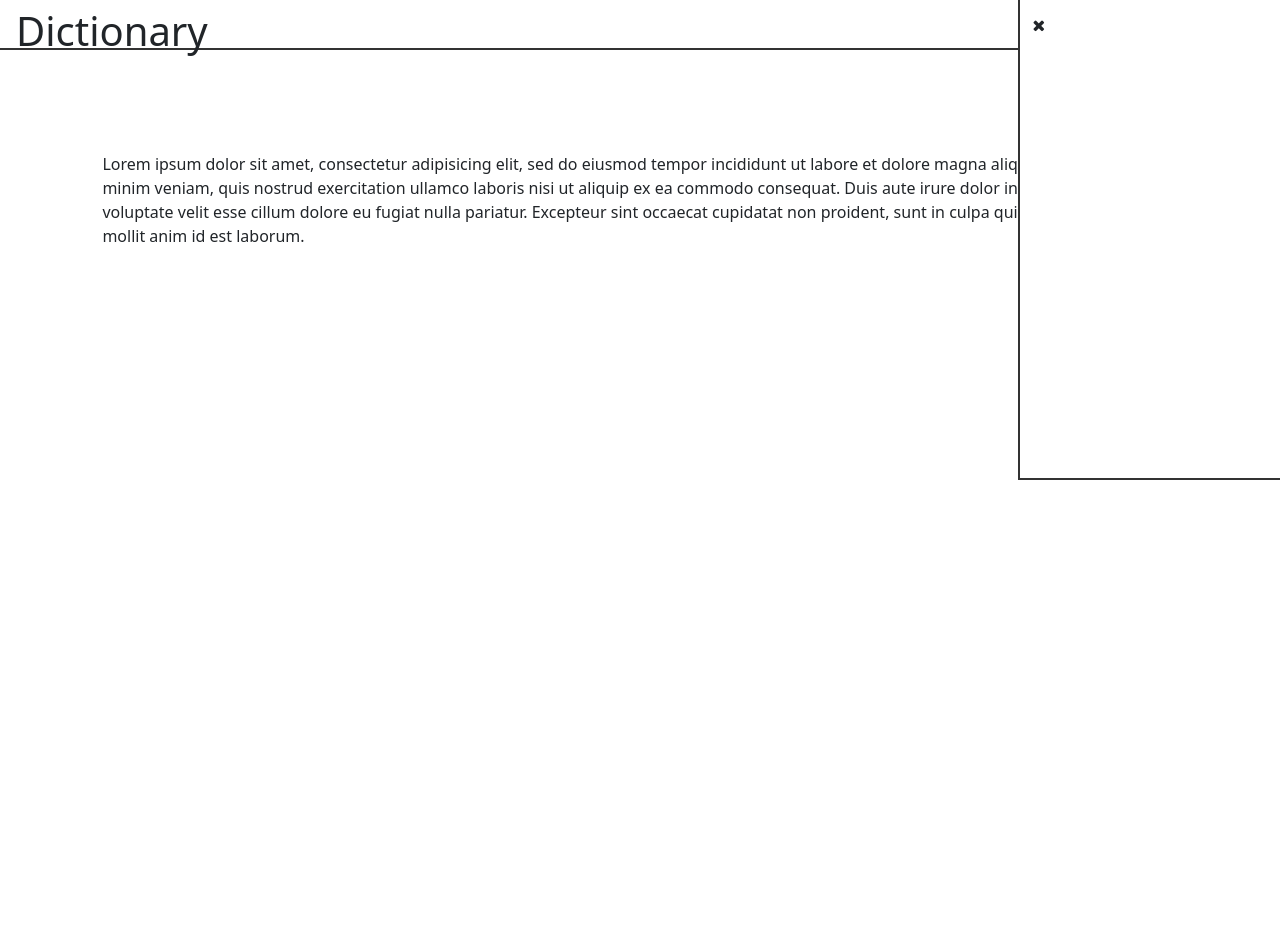
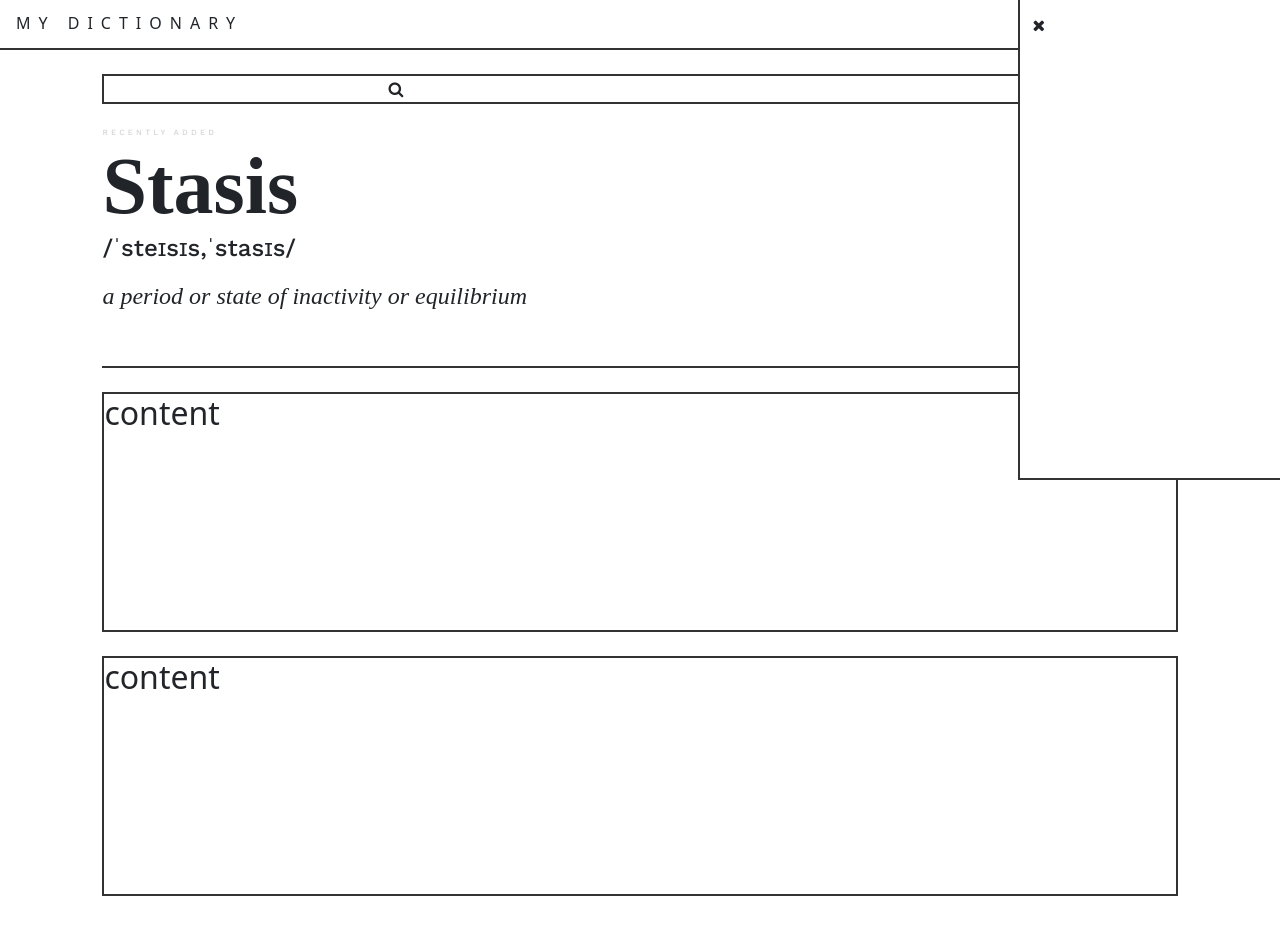
Before and after one commit to ranemagno/mobile-dictionary, a plain HTML site: page index.html in a window 1280 px wide. Before the commit the page ends 800 px from the top, so only its background shows below. Drawn offline with nearby package versions, Linux system fonts and the light colour scheme; a web font is replaced by a local one.

Commit message:
v2 issues with z-index

```diff
--- /dev/null
+++ b/css/styles.css
@@ -0,0 +1,114 @@
+body {
+  padding-top: 50px;
+  margin: 0 8% 8% 8%;
+}
+p, h1, h2, h3 {
+  margin: 0;
+  padding: 0;
+}
+nav {
+  border-bottom: 2px solid #333;
+  position: fixed;
+  top: 0;
+  left: 0;
+  width: 100%;
+  height: 50px;
+  z-index: 88;
+}
+/* css multi selector */
+nav .fa-bars {
+  position: fixed;
+  top: 1rem;
+  right: 1rem;
+  font-size: 1rem;
+}
+nav h1 {
+  font-size: 1rem;
+  padding: .85rem 0 0 1rem;
+  text-transform: uppercase;
+  letter-spacing: .5rem;
+}
+.mobile-menu {
+  background-color: white;
+  border: 2px solid #333;
+  border-style: none none solid solid;
+  z-index: 99;
+  position: fixed;
+  top: 0;
+  right: -60vh;
+  width: 58vw;
+  height: 60vh;
+  padding: 13px;
+  /* display: none; */
+
+/* css animations */
+  transition-property: right;
+  transition-duration: 1s;
+  transition-timing-function: ease-in-out;
+}
+.mobile-menu p  {
+  text-align: center;
+  font-weight: 500;
+  font-family: 'Work Sans', sans-serif;
+}
+.fa-times {
+  font-size: 1rem;
+}
+.on-screen {
+  right: 0;
+}
+
+.home-cards {
+  position: relative;
+                                  /* z-index: 9; */
+  margin-top: 3vh;
+}
+
+/* start of search bar */
+#searchBar {
+  border: none;
+  width: 35vh;
+  position: relative;
+                                    /* z-index: 2; */
+}
+.search-bar {
+  border: 2px solid #333;
+}
+.search-bar.fa-search {
+  float: right;
+}
+.recently-added {
+  height: 30vh;
+  border: 2px solid #333;
+  border-style: none none solid none;
+}
+.recently-added h1 {
+  font-family: 'Shippori Mincho B1', serif;
+  font-size: 5rem;
+  font-weight: 600;
+}
+.recently-added h3 {
+  font-size: .5rem;
+  color: rgb(212, 212, 212);
+  font-family: 'Work Sans', sans-serif;
+  letter-spacing: .2rem;
+}
+.recently-added h2 {
+  font-family: 'Work Sans', sans-serif;
+  font-size: 1.5rem;
+  font-weight: 500;
+}
+.recently-added p {
+  font-size: 1.5rem;
+  font-style: italic;
+  font-weight: 400;
+  font-family: 'Shippori Mincho B1', serif;
+  margin-top: 2vh;
+}
+
+
+
+.mockup-box {
+  height: 30vh;
+  border: 2px solid #333;
+}
--- a/index.html
+++ b/index.html
@@ -1,88 +1,65 @@
 <!DOCTYPE html>
 <html lang="en">
+
+<!-- v2
+    issues - content is coming infront of the top navigation, z-index commented out -->
+
+
 <head>
   <meta charset="UTF-8">
   <meta name="viewport" content="width=device-width, initial-scale=1.0">
   <meta http-equiv="X-UA-Compatible" content="ie=edge">
   <link href="https://cdn.jsdelivr.net/npm/bootstrap@5.0.0-beta2/dist/css/bootstrap.min.css" rel="stylesheet" integrity="sha384-BmbxuPwQa2lc/FVzBcNJ7UAyJxM6wuqIj61tLrc4wSX0szH/Ev+nYRRuWlolflfl" crossorigin="anonymous">
+  <link rel="stylesheet" href="css/styles.css">
   <link rel="stylesheet" href="css/font-awesome.min.css">
-  <title>Custom Mobile Css Menu</title>
+  <link rel="preconnect" href="https://fonts.gstatic.com">
+  <link href="https://fonts.googleapis.com/css2?family=Shippori+Mincho+B1:wght@400;600&family=Work+Sans:wght@400;500&display=swap" rel="stylesheet">
+<title>Custom Mobile Css Menu</title>
+</head>
 
-  <style>
-    body {
-      padding-top: 50px;
-    }
-    nav {
-      border-bottom: 2px solid #333;
-      position: fixed;
-      top: 0;
-      left: 0;
-      width: 100%;
-      height: 50px;
-    }
-    /* css multi selector */
-    nav .fa-bars {
-      position: fixed;
-      top: 1rem;
-      right: 1rem;
-      font-size: 1rem;
-    }
-    nav h1 {
-      padding: .44rem 0 0 1rem;
-    }
-    .mobile-menu {
-      background-color: white;
-      border: 2px solid #333;
-      border-style: none none solid solid;
-      z-index: 10;
-      position: fixed;
-      top: 0;
-      right: -60vh;
-      width: 58vw;
-      height: 60vh;
-      padding: 13px;
-      /* display: none; */
-
-    /* css animations */
-      transition-property: right;
-      transition-duration: 1s;
-      transition-timing-function: ease-in-out;
-    }
-    .fa-times {
-      font-size: 1rem;
-    }
-
-    .on-screen {
-      right: 0;
-    }
-
-    p {
-      margin: 8%;
-    }
-
-  </style>
-
-
-</head>
 <body>
-
-
   <div class="mobile-menu">
     <i class="fa fa-times" id="closeIcon" aria-hidden="true"></i>
+    <p>Add</p>
+    <p>Discover</p>
+    <p>Settings</p>
   </div>
 
   <!-- nav BEGINS -->
-  <div class="container-fluid">
+  <div class="container-fluid" id="navContainer">
     <nav>
-      <h1>Dictionary</h1>
+      <h1>My Dictionary</h1>
       <i class="fa fa-bars" id="menuIcon" aria-hidden="true"></i>
     </nav>
   </div>
   <!-- nav ENDS -->
 
-  <!-- dummy content BEGINS-->
-  <p>Lorem ipsum dolor sit amet, consectetur adipisicing elit, sed do eiusmod tempor incididunt ut labore et dolore magna aliqua. Ut enim ad minim veniam, quis nostrud exercitation ullamco laboris nisi ut aliquip ex ea commodo consequat. Duis aute irure dolor in reprehenderit in voluptate velit esse cillum dolore eu fugiat nulla pariatur. Excepteur sint occaecat cupidatat non proident, sunt in culpa qui officia deserunt mollit anim id est laborum.</p>
-  <!-- dummy content ENDS-->
+<div class="bring-to-back">
+  <!-- search bar BEGINS -->
+  <div class="search-bar home-cards">
+    <input type="text" id="searchBar">
+    <i class="fa fa-search" aria-hidden="true"></i>
+  </div>
+  <!-- search bar ENDS -->
+
+  <!-- recently added BEGINS -->
+  <div class="recently-added home-cards">
+    <h3>RECENTLY ADDED</h3>
+    <h1>Stasis</h1>
+    <h2>/ˈsteɪsɪs,ˈstasɪs/</h2>
+    <p>a period or state of inactivity or equilibrium</p>
+  </div>
+  <!-- recently added ENDS -->
+
+  <div class="mockup-box home-cards">
+    <h2>content</h2>
+  </div>
+
+  <div class="mockup-box home-cards">
+    <h2>content</h2>
+  </div>
+</div>
+<!-- end of bring to back -->
   <script src="https://ajax.googleapis.com/ajax/libs/jquery/2.2.4/jquery.min.js"></script>
   <script>
     // $('document').ready(function(){
```
